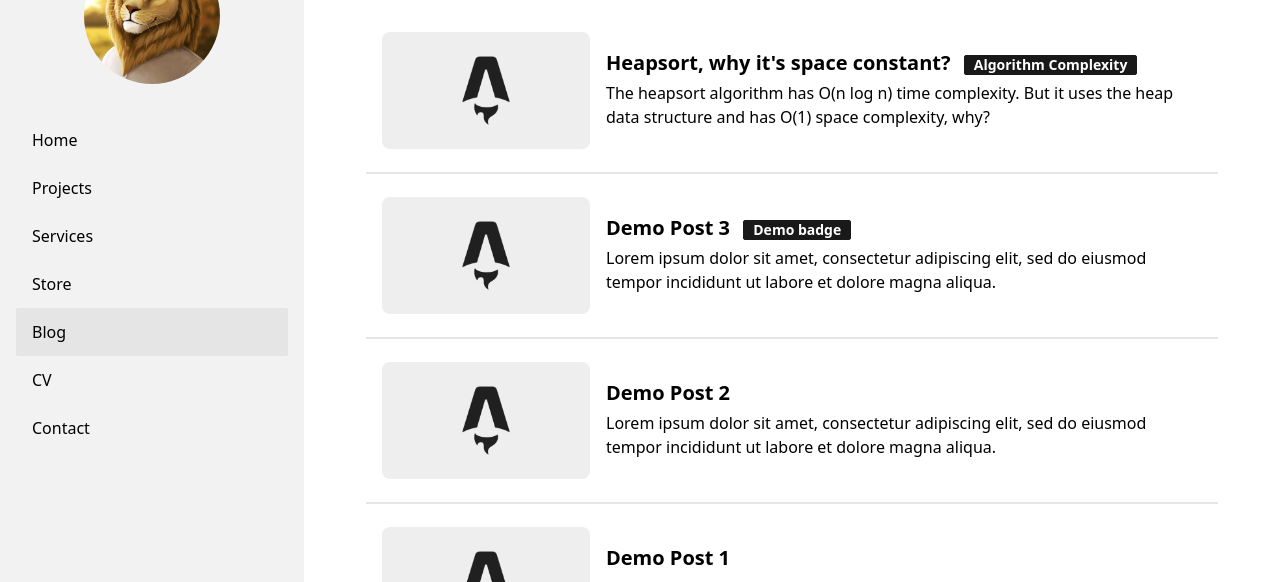
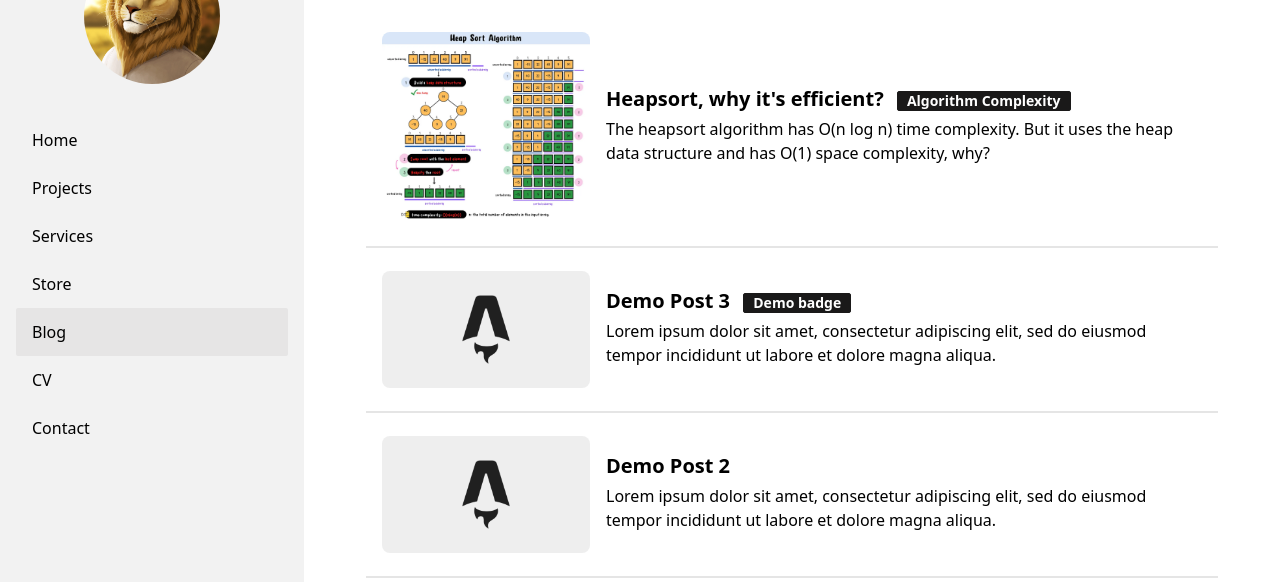
Before and after one commit to dangerousplay/personal-website, an Astro site: page /blog in a window 1280 px wide. Shown: the part 80-662 px from the top of the page. Built offline with nearby package versions, Linux system fonts and the light colour scheme; Astro itself is replaced by a stand-in of ours; some packages are replaced by stand-ins of ours.

Commit message:
[Added] Heapsort hero image

```diff
--- a/src/content/blog/heap_sort.md
+++ b/src/content/blog/heap_sort.md
@@ -1,8 +1,8 @@
 ---
-title: "Heapsort, why it's space constant?"
+title: "Heapsort, why it's efficient?"
 description: "The heapsort algorithm has O(n log n) time complexity. But it uses the heap data structure and has O(1) space complexity, why?"
 pubDate: "Sep 7 2023"
-heroImage: "/post_img.webp"
+heroImage: "/posts/heap_sort_hero.webp"
 badge: "Algorithm Complexity"
 ---
 
```
Also changed, not shown: public/posts/heap_sort_hero.webp (added).
